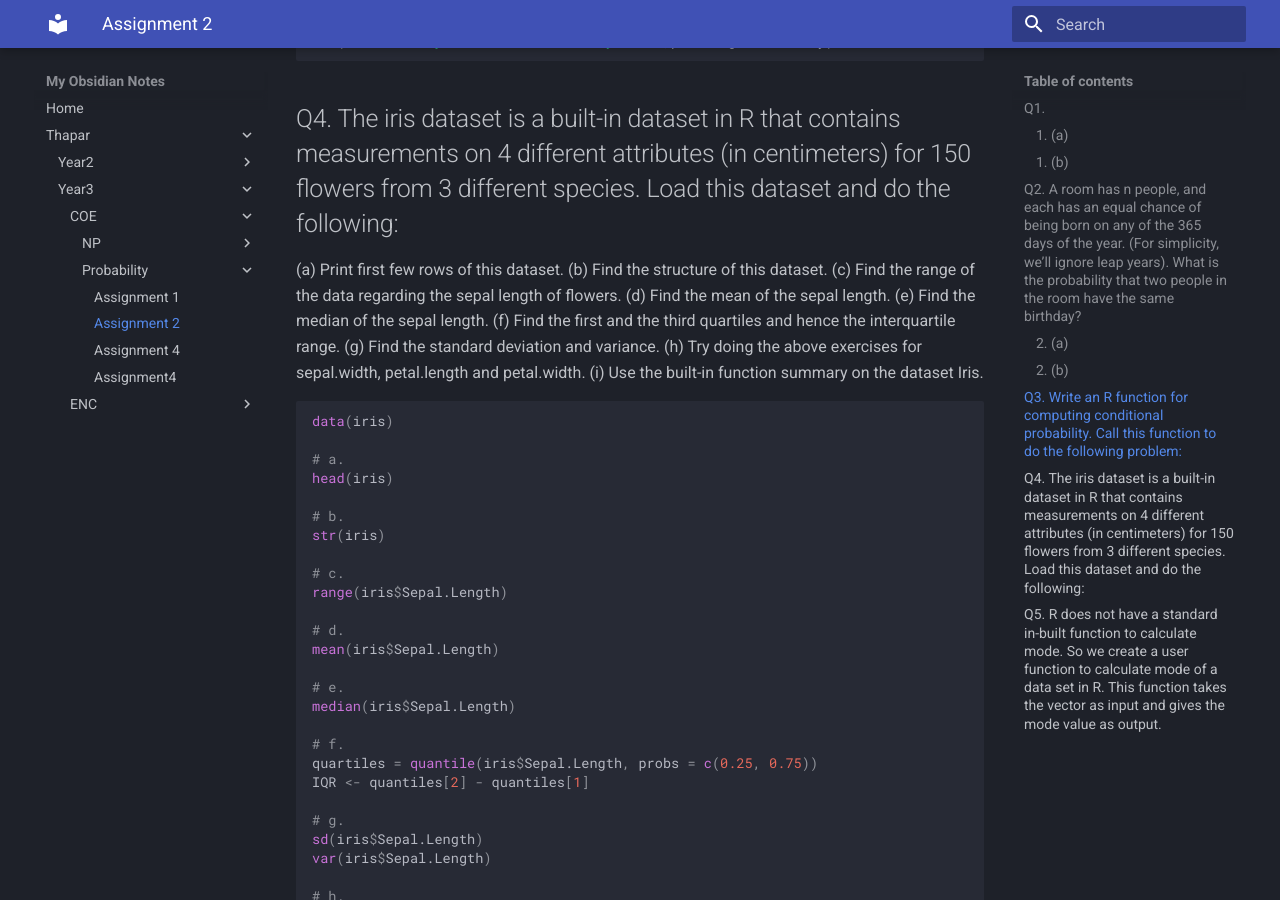
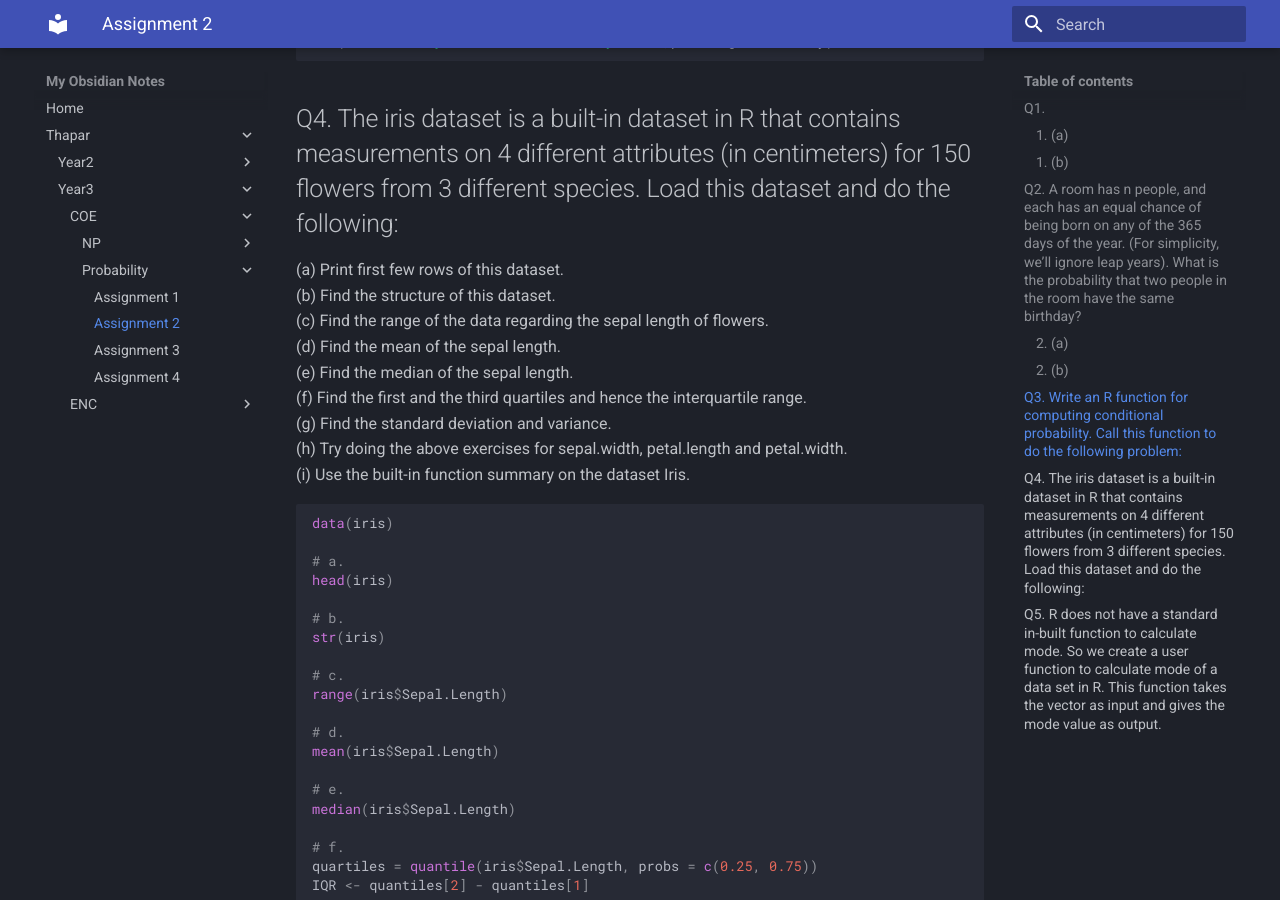
Before and after one commit to keys-i/eRepo, an MkDocs documentation site: the page built from wiki/Thapar/Year3/COE/Probability/Assignment2.md, in a window 1280 px wide and 900 px high, scrolled down 2189 px. Built offline with MkDocs 1.6.1 and Material for MkDocs 9.7.7, drawn with Linux system fonts in a browser that asks for light colours.

````diff
--- a/wiki/Thapar/Year3/COE/Probability/Assignment2.md
+++ b/wiki/Thapar/Year3/COE/Probability/Assignment2.md
@@ -87,14 +87,14 @@
   ```
 
 ## Q4. The iris dataset is a built-in dataset in R that contains measurements on 4 different attributes (in centimeters) for 150 flowers from 3 different species. Load this dataset and do the following:
-(a) Print first few rows of this dataset.
-(b) Find the structure of this dataset.
-(c) Find the range of the data regarding the sepal length of flowers.
-(d) Find the mean of the sepal length.
-(e) Find the median of the sepal length.
-(f) Find the first and the third quartiles and hence the interquartile range.
-(g) Find the standard deviation and variance.
-(h) Try doing the above exercises for sepal.width, petal.length and petal.width.
+(a) Print first few rows of this dataset.<br>
+(b) Find the structure of this dataset.<br>
+(c) Find the range of the data regarding the sepal length of flowers.<br>
+(d) Find the mean of the sepal length.<br>
+(e) Find the median of the sepal length.<br>
+(f) Find the first and the third quartiles and hence the interquartile range.<br>
+(g) Find the standard deviation and variance.<br>
+(h) Try doing the above exercises for sepal.width, petal.length and petal.width.<br>
 (i) Use the built-in function summary on the dataset Iris.
   ```R
   data(iris)
````
Also changed, not shown: wiki/Thapar/Year3/COE/Probability/Assignment3.md (+7 -7 lines), wiki/Thapar/Year3/COE/Probability/Assignment4.md (+123 -0 lines).
